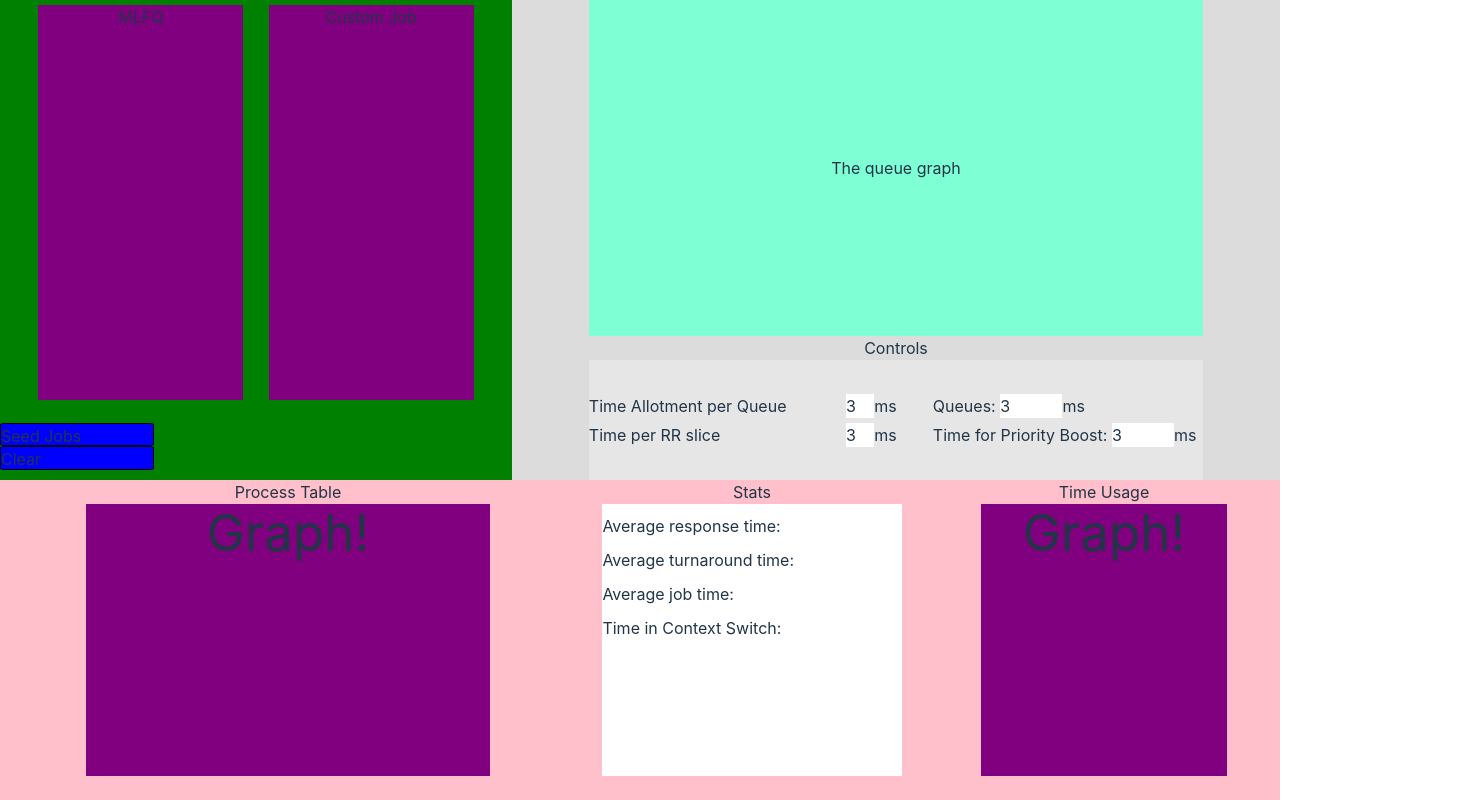
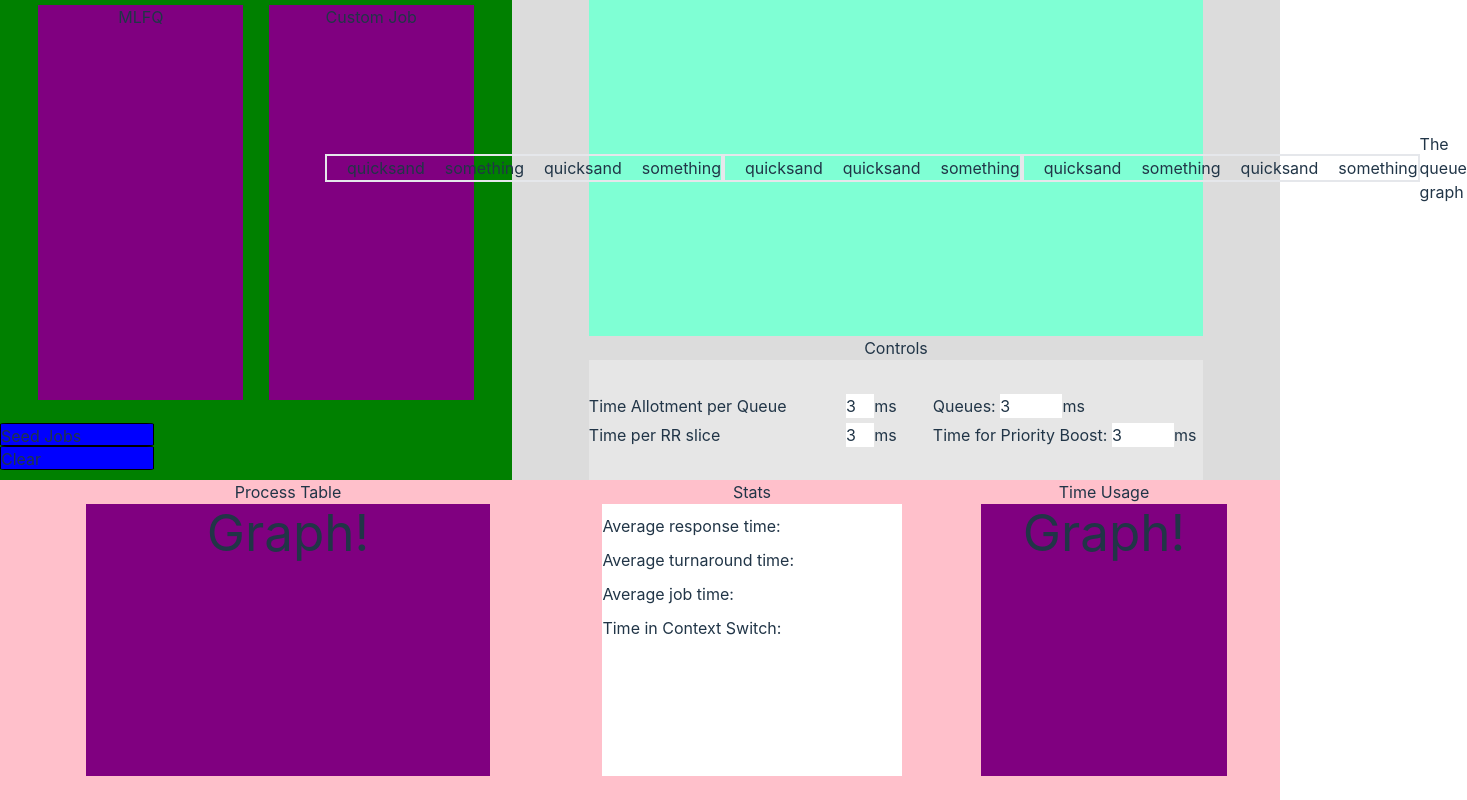
Before and after one commit to AbishurMoses/MLFQ-Visualization, a React (Vite) app: page / in a window 1280 px wide. Shown: the whole page, 1467 px wide, since content can reach past the window. Built offline with nearby package versions, Linux system fonts and the light colour scheme.

Commit message:
placeholder data working in queue graph

```diff
--- a/src/components/QueueGraph.jsx
+++ b/src/components/QueueGraph.jsx
@@ -1,9 +1,35 @@
 
 const QueueGraph = (props) => {
     const { queueData } = props
+    let count = 1;
+    const data = { // TEMPORARY, delete this eventually
+        currentTime: 50,
+        queues: [
+            [
+                // {start: , length: , job: , name: , color: ,},
+                {start: 0, length: 5, job: 1, name: "quicksand", color: "#2a2a2a",},
+                {start: 5, length: 8, job: 2, name: "something", color: "#ffee4c",},
+                {start: 20, length: 5, job: 1, name: "quicksand", color: "#2a2a2a",},
+                {start: 27, length: 12, job: 2, name: "something", color: "#ffee4c",},
+            ],
+            [
+                {start: 0, length: 6, job: 1, name: "quicksand", color: "#2a2a2a",},
+                {start: 20, length: 5, job: 1, name: "quicksand", color: "#2a2a2a",},
+                {start: 27, length: 12, job: 2, name: "something", color: "#ffee4c",},
+            ],
+            [
+                {start: 6, length: 5, job: 1, name: "quicksand", color: "#2a2a2a",},
+                {start: 14, length: 8, job: 2, name: "something", color: "#ffee4c",},
+                {start: 22, length: 5, job: 1, name: "quicksand", color: "#2a2a2a",},
+                {start: 30, length: 12, job: 2, name: "something", color: "#ffee4c",},
+            ],
+        ]
+    }
     /*
         queueData format (tentative)
-        [
+        {
+            currentTime: int, // how long the scheduler has been running.
+            data: [
                 [ // first queue
                     jobBlock, jobBlock, jobBlock
                 ],
@@ -14,20 +40,30 @@ const QueueGraph = (props) => {
                     jobBlock, jobBlock, jobBlock, jobBlock, jobBlock
                 ],
             ]
+        }
 
         jobBlock format:
         {
-            "length": int,
-            "job": int (job's id)
-            "name": string (job's name?)
-            "color": string (hex value)
+            start: float, (job start time)
+            length: float,
+            job: int (job's id)
+            name: string (job's name?)
+            color: string (hex value)
         }
-        Note: jobBlocks can be empty space, meaning nothing is going on in that queue.
-        In those cases, we can just use a special id like -1 to indicate it's empty space.
 
     */
     return (
-        <div id="graph">
+        <div id="graph" className="flex flex-row" >
+            { data.queues.map((queue, index) => { // each queue
+                return (
+                    <div key={`${index}`} className="border-2">
+                        { queue.map((jobRun, subIdx) => { // each jobBlock
+                            return <span className="pl-5" key={`${jobRun.name}-${index}-${subIdx}`}>{ jobRun.name }</span>
+                        }) }
+                        <br/>
+                    </div>
+                )
+            }) }
             The queue graph
         </div>
     )
```
Lines whose indentation alone changed are shown as unchanged.
